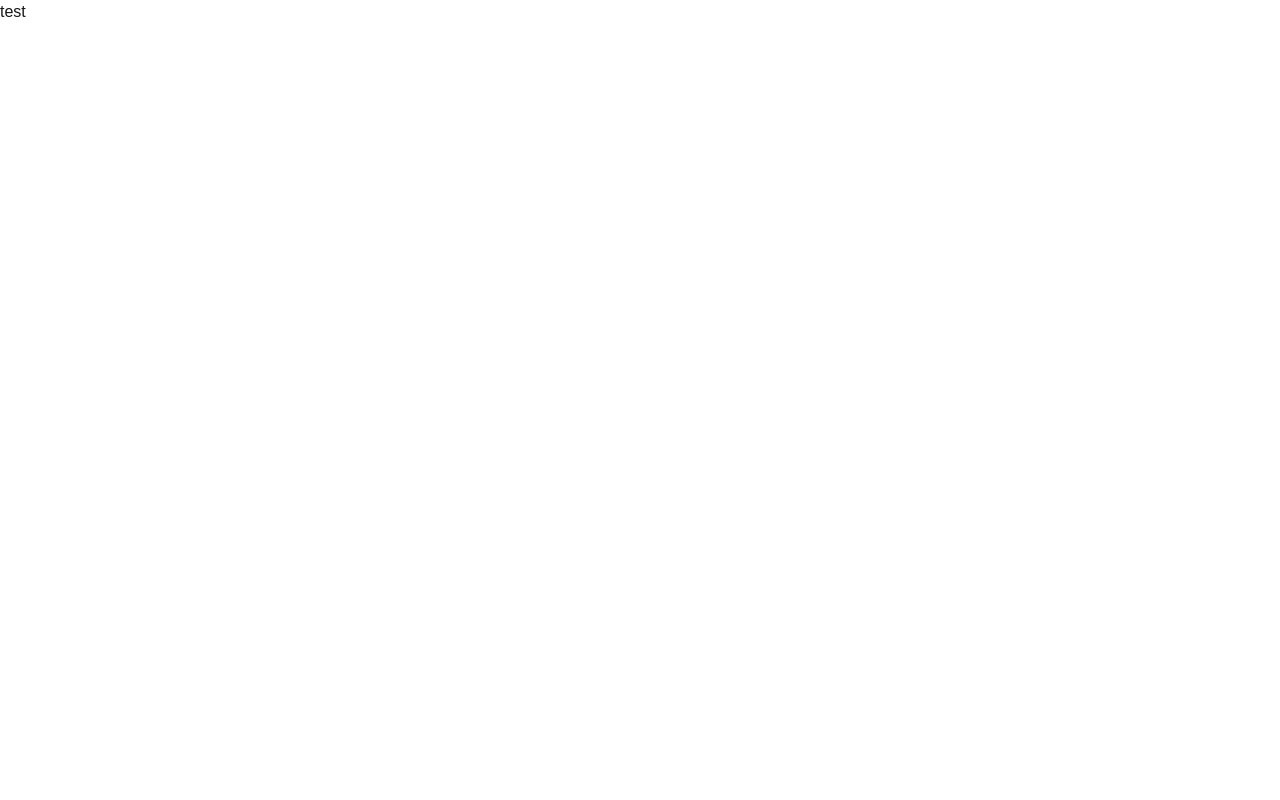
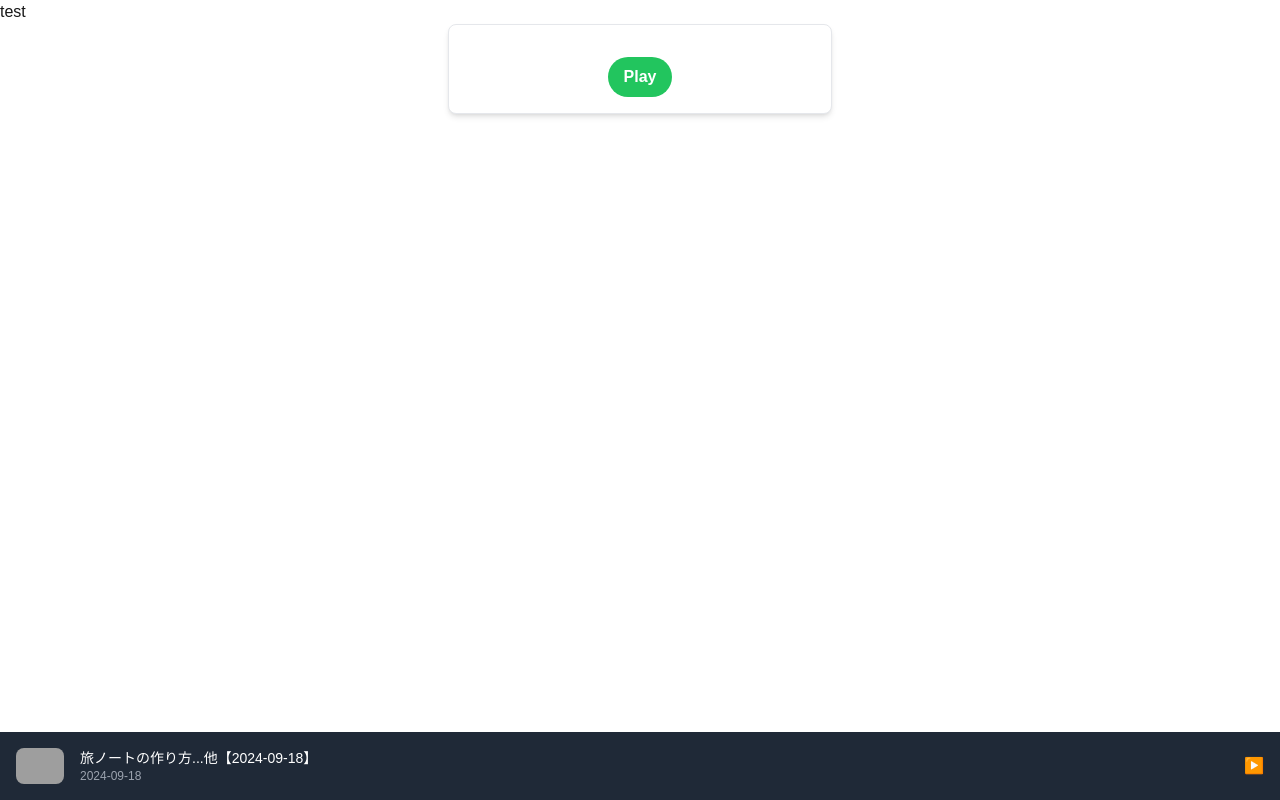
Before and after one commit to i-icc/hogecast-client, a Next.js app: page /test in a window 1280 px wide. Built offline with nearby package versions, Linux system fonts and the light colour scheme; grey boxes are pictures that could not be loaded.

Commit message:
alayer bar をどの画面からも見れるように

```diff
--- a/app/layout.tsx
+++ b/app/layout.tsx
@@ -1,6 +1,8 @@
 import type { Metadata } from "next";
 import localFont from "next/font/local";
 import "./globals.css";
+import { Providers } from "@/redux/provider";
+import PlayerBar from "@/components/PlayerBar";
 
 const geistSans = localFont({
   src: "./fonts/GeistVF.woff",
@@ -10,7 +12,7 @@ const geistSans = localFont({
 
 export const metadata: Metadata = {
   title: "AI cast",
-  description: "AI が日本で話題な記事を要約してラジオとして提供するサイトです。一駅分の移動の時間でトレンドをキャッチ！",
+  description: "AI が日本で話題な記事を要約してラジオ・podcastとして提供するサイトです。一駅分の移動の時間でトレンドをキャッチ！",
 };
 
 export default function RootLayout({
@@ -18,12 +20,27 @@ export default function RootLayout({
 }: Readonly<{
   children: React.ReactNode;
 }>) {
+  const episode = {
+    title: '旅ノートの作り方...他【2024-09-18】',
+    release_datetime: '2024-09-18',
+    duration: '00:05:54',
+    description: '説明文',
+    description_html: '説明文<br>html tag あり<a href="https://google.com">link</a>',
+    image: 'https://storage.googleapis.com/aicast-radio/images/note-cast-icon.jpg',
+    id: 'note-cast-2024-09-18',
+    radio_key: 'note-cast',
+    sound_url: 'https://storage.googleapis.com/aicast-radio/note/radio_2024-09-18.mp3'
+  };
+
   return (
     <html lang="ja">
       <body
         className={`${geistSans.variable} antialiased`}
       >
-        {children}
+        <Providers>
+          {children}
+          <PlayerBar {...episode} />
+        </Providers>
       </body>
     </html>
   );
--- a/app/page.tsx
+++ b/app/page.tsx
@@ -1,7 +1,6 @@
 import Header from '../components/Header';
 import PodcastCard from '../components/PodcastCard';
 import Episode from '@/components/Episode';
-import PlayerBar from '@/components/PlayerBar';
 import { Podcast as PodcastType, Episode as EpisodeType } from '@/types';
 import Link from 'next/link';
 
@@ -70,8 +69,6 @@ export default async function Home() {
           ))}
         </div>
       </section>
-
-      <PlayerBar {...episodes[0]} />
     </div>
   );
 }
--- a/app/podcasts/[radioKey]/episodes/page.tsx
+++ b/app/podcasts/[radioKey]/episodes/page.tsx
@@ -1,5 +1,4 @@
 import Episode from "@/components/Episode";
-import PlayerBar from "@/components/PlayerBar";
 import { Episode as EpisodeType } from '@/types';
 import Link from "next/link";
 
@@ -215,8 +214,6 @@ export default async function Episodes({
                     ))}
                 </div>
             </section>
-
-            <PlayerBar {...episodes[0]} />
         </div>
     );
 }
--- a/app/podcasts/[radioKey]/page.tsx
+++ b/app/podcasts/[radioKey]/page.tsx
@@ -1,5 +1,4 @@
 import Episode from "@/components/Episode";
-import PlayerBar from "@/components/PlayerBar";
 import { Podcast as PodcastType, Episode as EpisodeType } from '@/types';
 import PodcastHeader from "@/components/PodcastHeader";
 import Link from "next/link";
@@ -59,8 +58,6 @@ export default async function Podcast({
                     ))}
                 </div>
             </section>
-
-            <PlayerBar {...episodes[0]} />
         </div>
     );
 }
--- a/app/test/page.tsx
+++ b/app/test/page.tsx
@@ -1,7 +1,10 @@
+import AudioPlayer from "@/components/AudioPlayer";
+
 const Test = () => {
     return (
         <div>
             test
+            <AudioPlayer audioUrl={"https://storage.googleapis.com/aicast-radio/note/radio_2024-09-18.mp3"} />
         </div>
     );
 };
--- /dev/null
+++ b/components/AudioPlayer.tsx
@@ -0,0 +1,38 @@
+"use client";
+
+import React, { useRef, useState } from 'react';
+
+type AudioPlayerProps = {
+    audioUrl: string;
+};
+
+const AudioPlayer: React.FC<AudioPlayerProps> = ({ audioUrl }) => {
+    const audioRef = useRef<HTMLAudioElement | null>(null);
+    const [isPlaying, setIsPlaying] = useState(false);
+
+    const handlePlayPause = () => {
+        if (audioRef.current) {
+            if (isPlaying) {
+                audioRef.current.pause();
+            } else {
+                audioRef.current.play();
+            }
+            setIsPlaying(!isPlaying);
+        }
+    };
+
+    return (
+        <div className="flex flex-col items-center space-y-4 p-4 border rounded-lg shadow-md bg-white max-w-sm mx-auto">
+            <audio ref={audioRef} src={audioUrl} preload="auto" />
+            <button
+                onClick={handlePlayPause}
+                className={`px-4 py-2 rounded-full text-white font-bold focus:outline-none transition-all ${isPlaying ? 'bg-red-500 hover:bg-red-600' : 'bg-green-500 hover:bg-green-600'
+                    }`}
+            >
+                {isPlaying ? 'Pause' : 'Play'}
+            </button>
+        </div>
+    );
+};
+
+export default AudioPlayer;
--- a/package.json
+++ b/package.json
@@ -9,6 +9,7 @@
     "lint": "next lint"
   },
   "dependencies": {
+    "@reduxjs/toolkit": "^2.2.7",
     "autoprefixer": "^10.4.20",
     "esbuild": "^0.23.1",
     "firebase": "^10.13.2",
@@ -16,7 +17,8 @@
     "html-react-parser": "^5.1.16",
     "next": "14.2.11",
     "react": "^18",
-    "react-dom": "^18"
+    "react-dom": "^18",
+    "react-redux": "^9.1.2"
   },
   "devDependencies": {
     "@types/node": "^20",
--- /dev/null
+++ b/redux/provider.tsx
@@ -0,0 +1,8 @@
+'use client';
+
+import { Provider } from 'react-redux';
+import { store } from './store';
+
+export function Providers({ children }: { children: React.ReactNode }) {
+    return <Provider store={store}>{children}</Provider>;
+}
--- /dev/null
+++ b/redux/slices/episodeSlice.ts
@@ -0,0 +1,44 @@
+import { Episode } from '@/types';
+import { createSlice, PayloadAction } from '@reduxjs/toolkit';
+
+interface EpisodeState extends Episode {
+    isPlaying: boolean,
+};
+
+const initialState: EpisodeState = {
+    isPlaying: false,
+    title: '',
+    description: '',
+    description_html: '',
+    image: '',
+    id: '',
+    radio_key: '',
+    release_datetime: '',
+    sound_url: '',
+    duration: ''
+};
+
+const episodeSlice = createSlice({
+    name: 'audio',
+    initialState,
+    reducers: {
+        setEpisode: (state, action: PayloadAction<Episode>) => {
+            state.title = action.payload.title;
+            state.description = action.payload.description;
+            state.description_html = action.payload.description_html;
+            state.image = action.payload.image;
+            state.id = action.payload.id;
+            state.radio_key = action.payload.radio_key;
+            state.release_datetime = action.payload.release_datetime;
+            state.sound_url = action.payload.sound_url
+            state.duration = action.payload.duration;
+            state.isPlaying = false;
+        },
+        togglePlayPause: (state, action: PayloadAction<boolean>) => {
+            state.isPlaying = action.payload;
+        },
+    },
+});
+
+export const { setEpisode, togglePlayPause } = episodeSlice.actions;
+export default episodeSlice.reducer;
--- /dev/null
+++ b/redux/store.ts
@@ -0,0 +1,11 @@
+import { configureStore } from '@reduxjs/toolkit';
+import episodeReducer from './slices/episodeSlice';
+
+export const store = configureStore({
+    reducer: {
+        episode: episodeReducer,
+    },
+});
+
+export type RootState = ReturnType<typeof store.getState>;
+export type AppDispatch = typeof store.dispatch;
```
Also changed, not shown: 1 other file (tests, documents, lock files or other folders).
